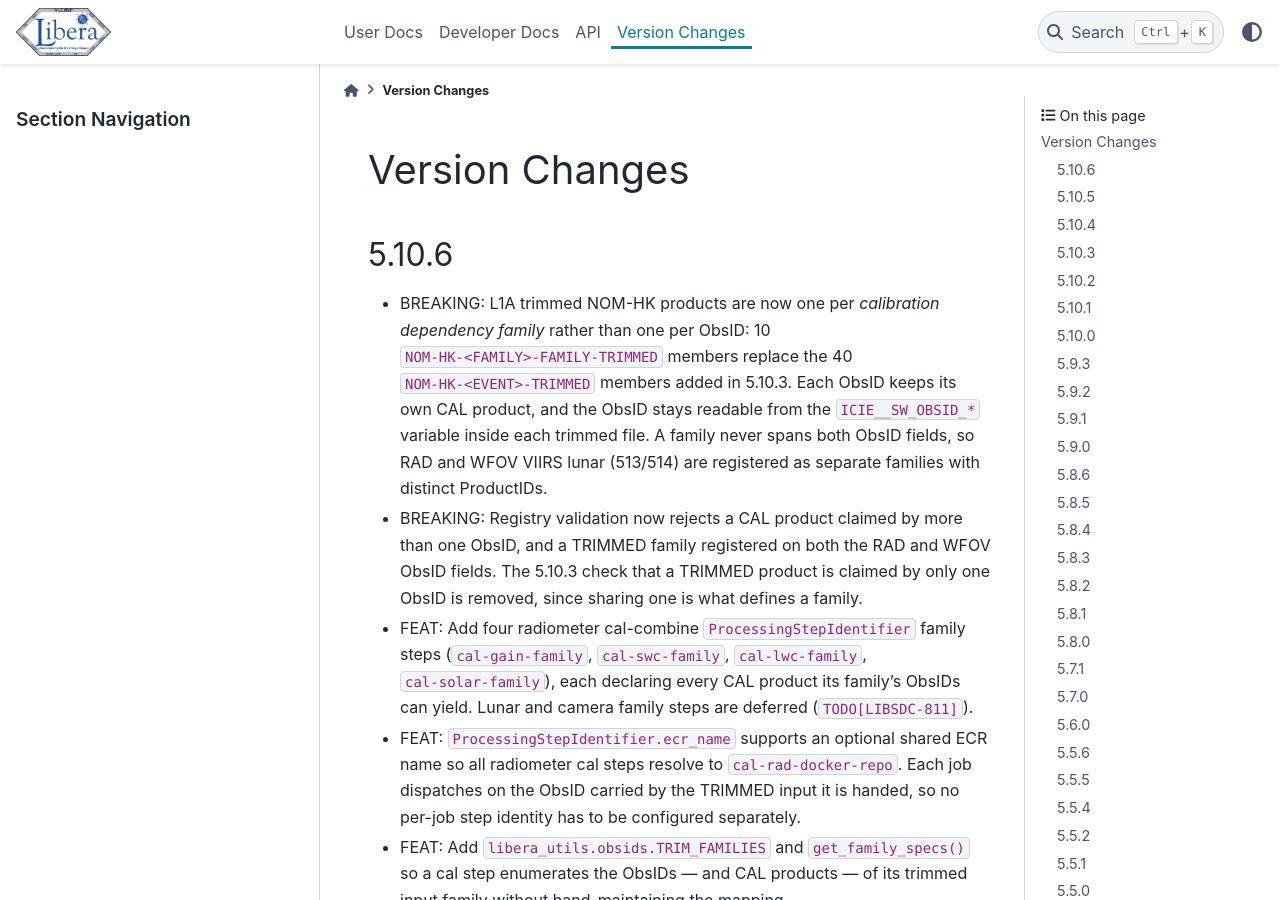
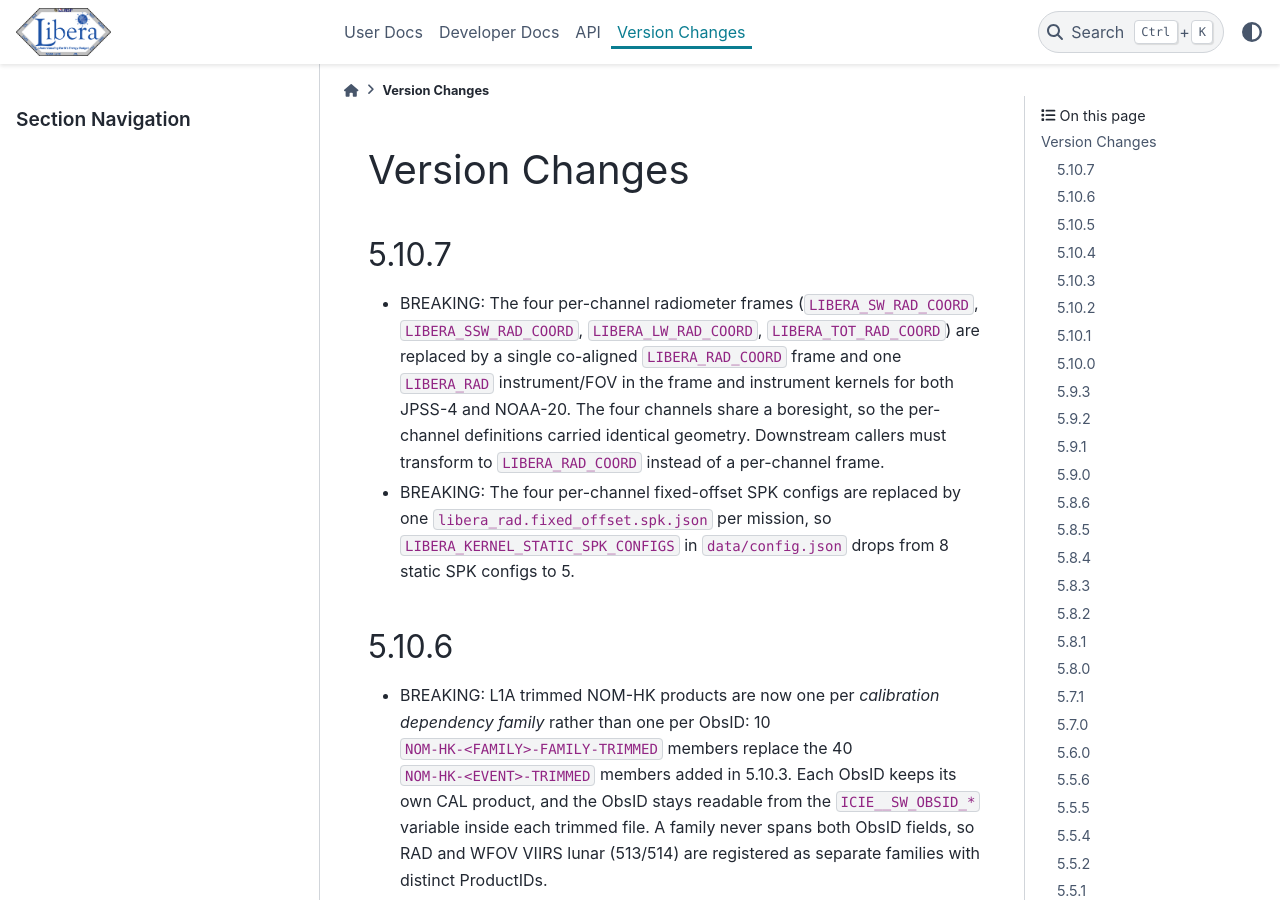
Before and after one commit to LASP-Libera/libera_utils, a Sphinx documentation site: the page built from doc/source/changelog.md, in a window 1280 px wide and 900 px high. Built offline with Sphinx 7.4.7 and the PyData theme 0.15.4, drawn with Linux system fonts in a browser that asks for light colours; pages that are not in the unit, such as notebooks, are missing from menus.

Commit message:
Bump to 5.10.7 and document the LIBERA_RAD consolidation

```diff
--- a/doc/source/changelog.md
+++ b/doc/source/changelog.md
@@ -1,4 +1,9 @@
 # Version Changes
+
+## 5.10.7
+
+- BREAKING: The four per-channel radiometer frames (`LIBERA_SW_RAD_COORD`, `LIBERA_SSW_RAD_COORD`, `LIBERA_LW_RAD_COORD`, `LIBERA_TOT_RAD_COORD`) are replaced by a single co-aligned `LIBERA_RAD_COORD` frame and one `LIBERA_RAD` instrument/FOV in the frame and instrument kernels for both JPSS-4 and NOAA-20. The four channels share a boresight, so the per-channel definitions carried identical geometry. Downstream callers must transform to `LIBERA_RAD_COORD` instead of a per-channel frame.
+- BREAKING: The four per-channel fixed-offset SPK configs are replaced by one `libera_rad.fixed_offset.spk.json` per mission, so `LIBERA_KERNEL_STATIC_SPK_CONFIGS` in `data/config.json` drops from 8 static SPK configs to 5.
 
 ## 5.10.6
 
--- a/pyproject.toml
+++ b/pyproject.toml
@@ -1,6 +1,6 @@
 [project]
 name = "libera_utils"
-version = "5.10.6"
+version = "5.10.7"
 description = "Utility package for Libera Science Data Processing and the Libera Science Data Center. Copyright 2022 University of Colorado."
 authors = [  # Alphabetical
     { name = "Stephane Beland" },
```
